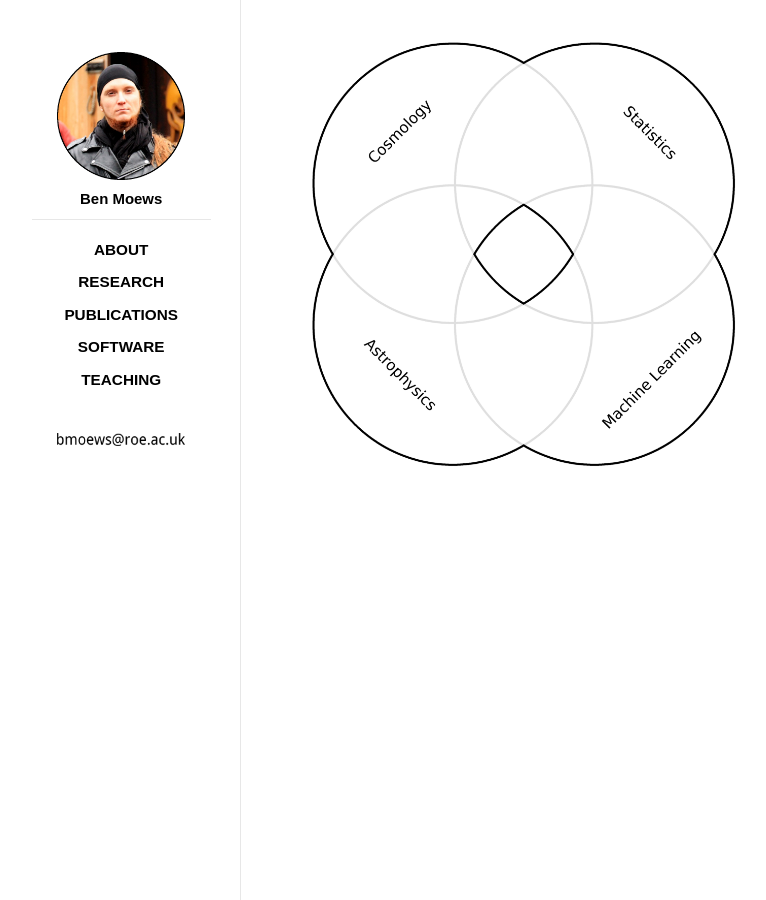
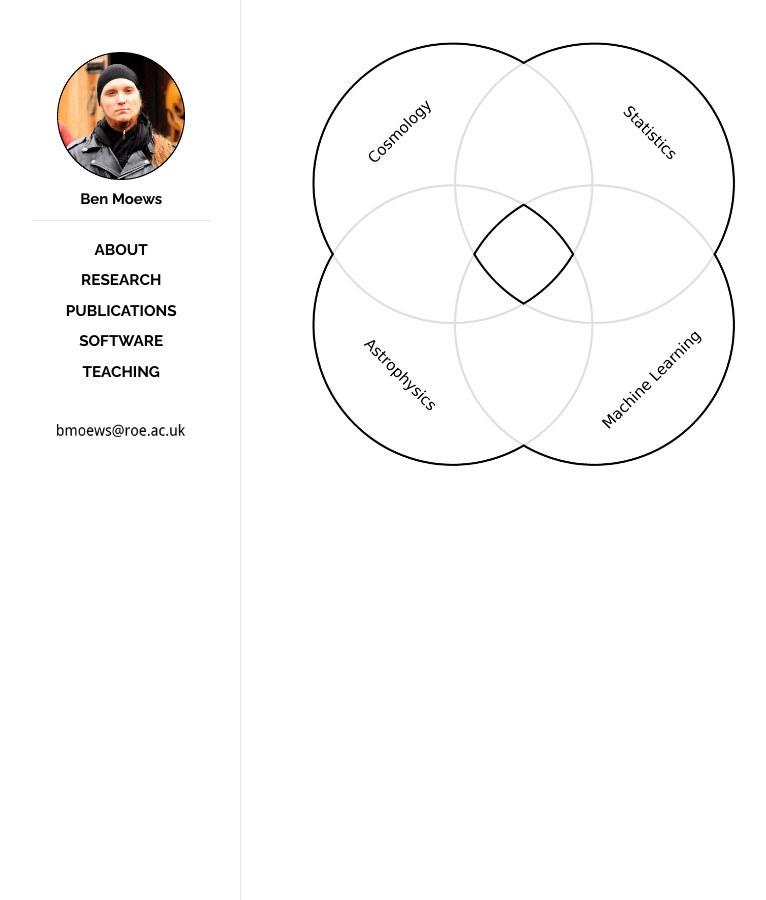
Before and after one commit to moews/moews.github.io, a Jekyll site: the page built from index.html, in a window 1280 px wide. Shown: the whole page, without its empty margins (118-884 px from the left). Built offline with Jekyll 4.4.1, drawn with Linux system fonts in a browser that asks for light colours.

Commit message:
Update default.html

```diff
--- a/_layouts/default.html
+++ b/_layouts/default.html
@@ -16,8 +16,8 @@
       <link rel="stylesheet" href="/css/responsive.css">
 
       <!-- Google Fonts -->
-      <!--<link href='http://fonts.googleapis.com/css?family=Source+Sans+Pro:300,400,700' rel='stylesheet' type='text/css'>-->
-      <!--<link href='http://fonts.googleapis.com/css?family=Raleway:300,400,700' rel='stylesheet' type='text/css'>-->
+      <link href='//fonts.googleapis.com/css?family=Source+Sans+Pro:300,400,700' rel='stylesheet' type='text/css'>
+      <link href='//fonts.googleapis.com/css?family=Raleway:300,400,700' rel='stylesheet' type='text/css'>
   </head>
   <body>
     <div class="site">
```
